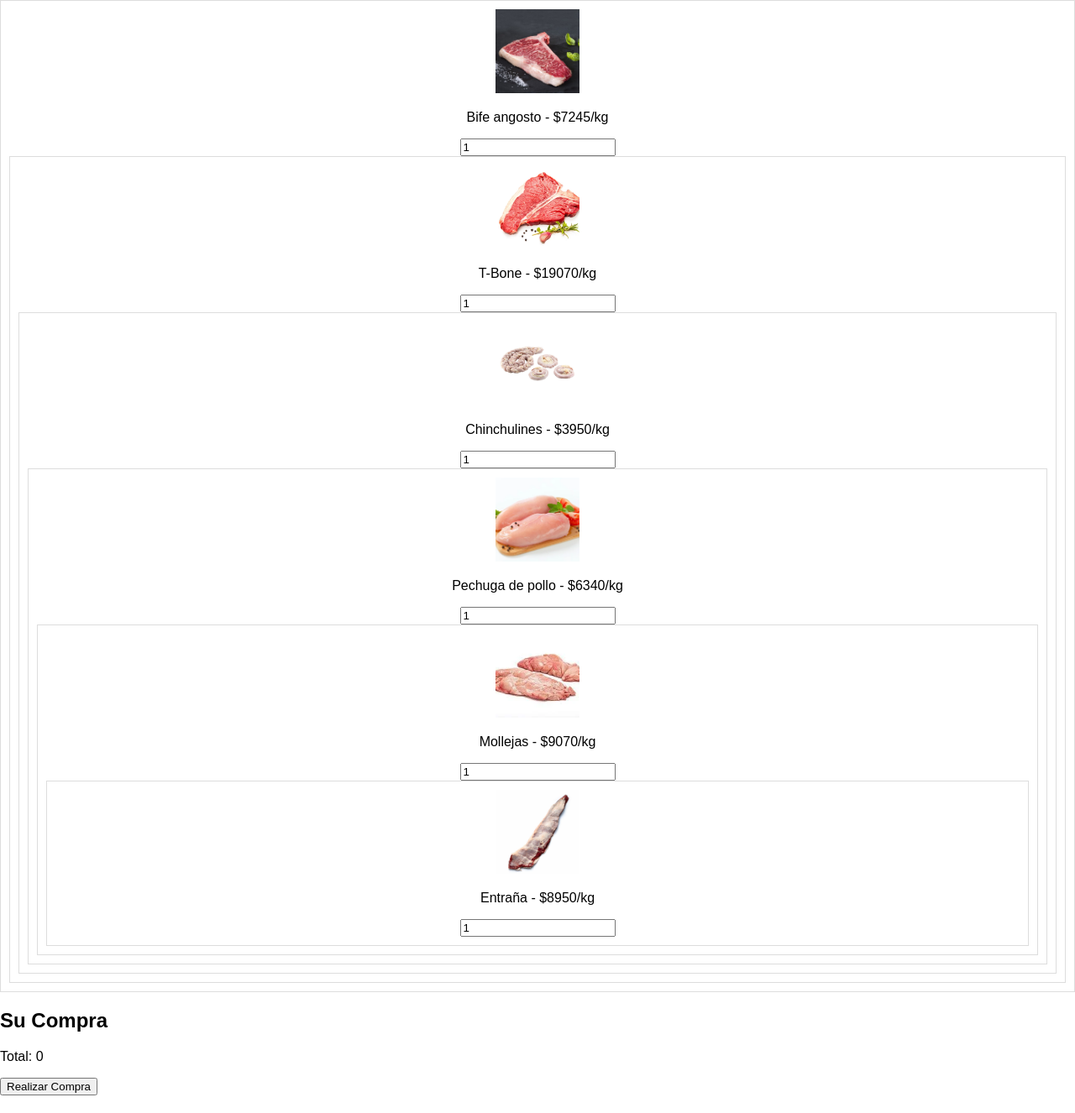
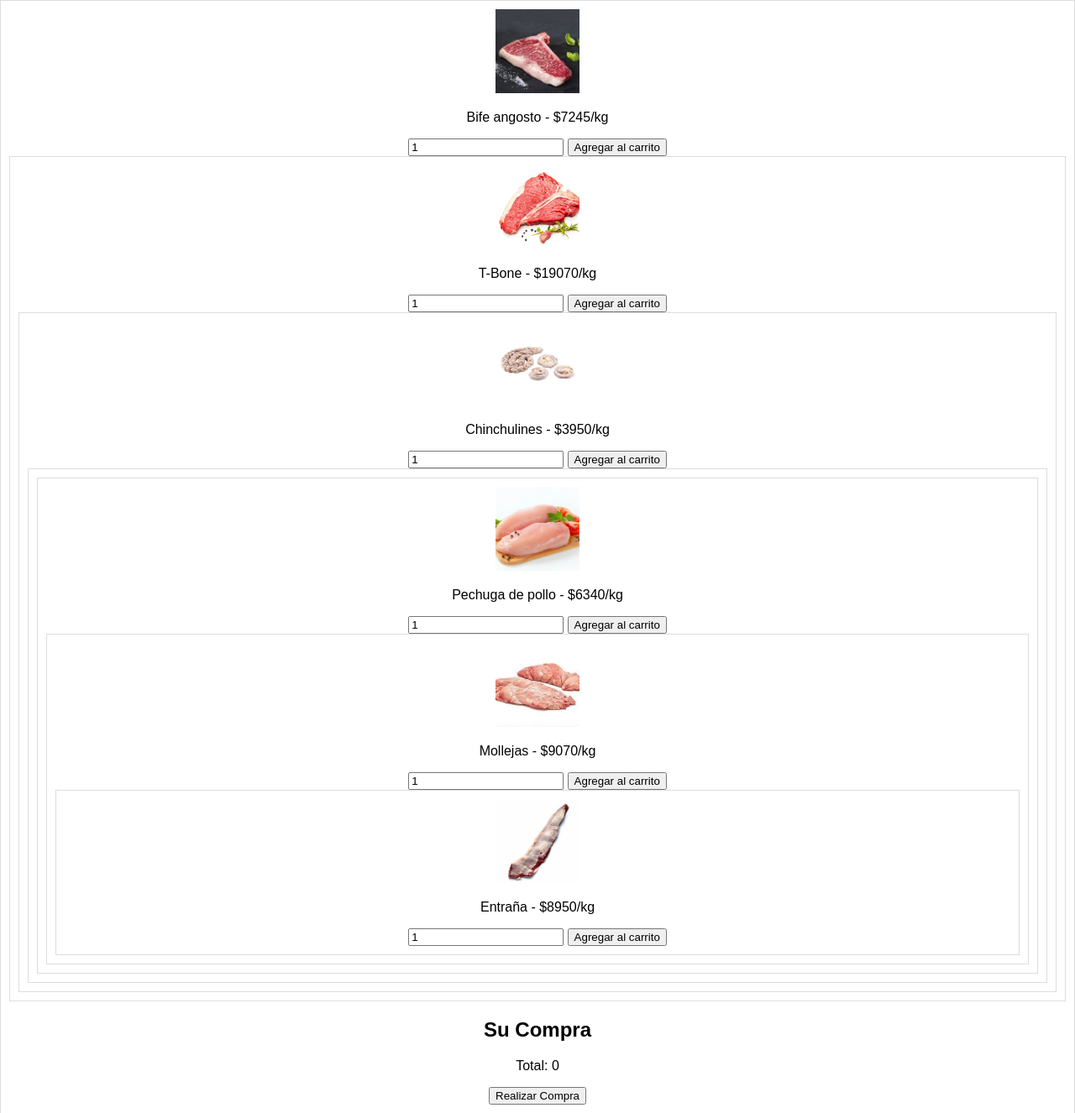
Before and after one commit to HGD87/71595-2da-preentrega, a plain HTML site: page index.html in a window 1280 px wide. Shown: the part 80-1406 px from the top of the page at 84% size. Before the commit the page ends 1385 px from the top, so only its background shows below. Drawn offline with Linux system fonts and the light colour scheme.

Commit message:
Updated index.html
new version

```diff
--- a/index.html
+++ b/index.html
@@ -8,30 +8,37 @@
 <body>
     <h1>¡Bienvenido a nuestra carnicería!</h1>
     <div id="productos"></div>
-    <div class="productos">
+    <div class="productos" item-id="1">
     <img src="img/bifea.jpg" alt="Bife angosto" onclick="agregarAlCarrito(1)">
     <p>Bife angosto - $7245/kg</p>
-    <input type="number" id="cantidad_1" min="1" value="1">
-    <div class="productos">
+    <input type="number" id="1" min="1" value="1">
+    <button class="agregar">Agregar al carrito</button>
+    <div class="productos" item-id="2">
     <img src="img/tbone.webp" alt="T-Bone" onclick="agregarAlCarrito(1)">
     <p>T-Bone - $19070/kg</p>
-    <input type="number" id="cantidad_1" min="1" value="1">
-    <div class="productos">
+    <input type="number" id="2" min="1" value="1">
+    <button class="agregar">Agregar al carrito</button>
+    <div class="productos" item-id="3">
     <img src="img/chinchu.jpg" alt="Chinchulines" onclick="agregarAlCarrito(1)">
     <p>Chinchulines - $3950/kg</p>
-    <input type="number" id="cantidad_1" min="1" value="1">
-    <div class="productos">
+    <input type="number" id="3" min="1" value="1">
+    <button class="agregar">Agregar al carrito</button>
+    <div class="productos" id="4">
+    <div class="productos" item-id="4">
     <img src="img/pechugapollo.webp" alt="Pechuga de pollo" onclick="agregarAlCarrito(1)">
     <p>Pechuga de pollo - $6340/kg</p>
-    <input type="number" id="cantidad_1" min="1" value="1">
-    <div class="productos">
+    <input type="number" id="4" min="1" value="1">
+    <button class="agregar">Agregar al carrito</button>
+    <div class="productos" item-id="5">
     <img src="img/molleja.webp" alt="Mollejas" onclick="agregarAlCarrito(1)">
     <p>Mollejas - $9070/kg</p>
-    <input type="number" id="cantidad_1" min="1" value="1">
-    <div class="productos">
+    <input type="number" id="5" min="1" value="1">
+    <button class="agregar">Agregar al carrito</button>
+    <div class="productos" item-id="6">
     <img src="img/entrana.jpg" alt="Entraña" onclick="agregarAlCarrito(1)">
     <p>Entraña - $8950/kg</p>
-    <input type="number" id="cantidad_1" min="1" value="1">
+    <input type="number" id="6" min="1" value="1">
+    <button class="agregar">Agregar al carrito</button>
 </div>
 
 </div>
```
